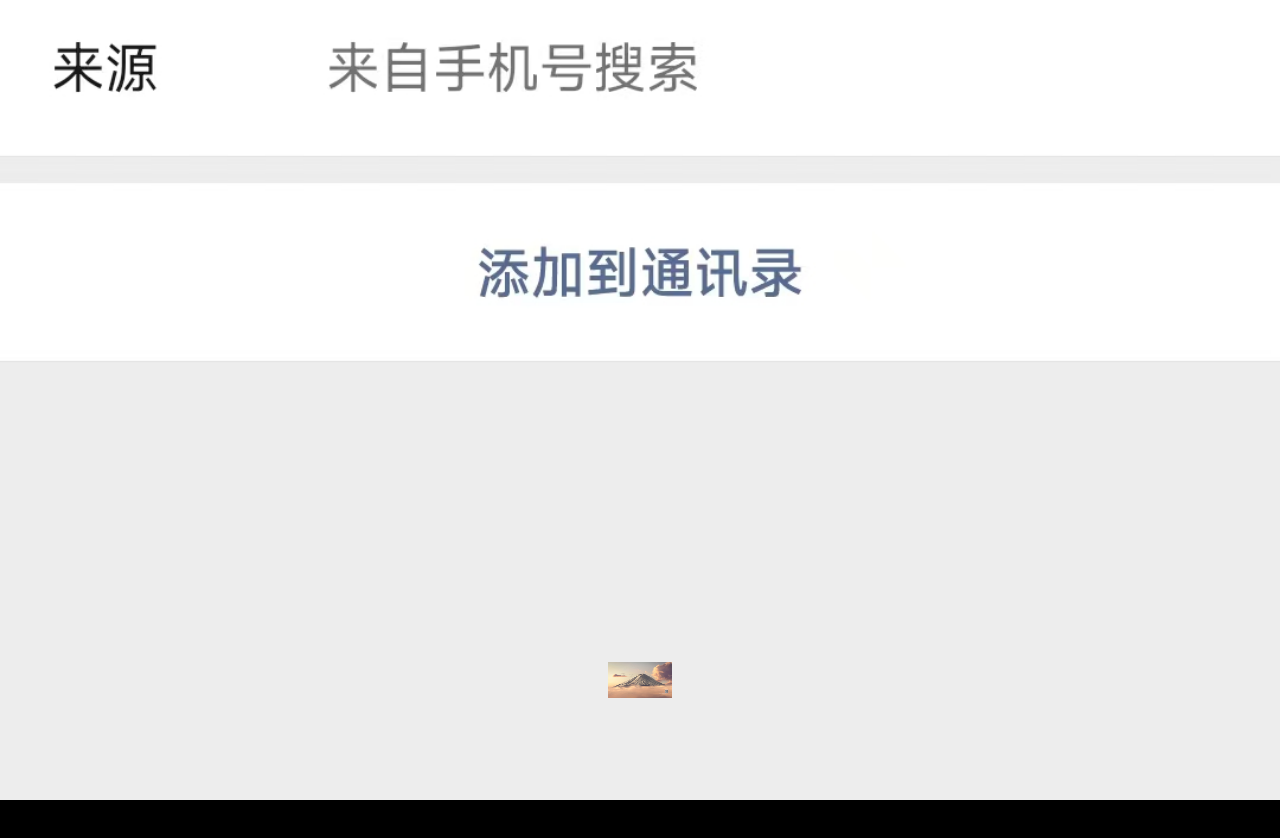
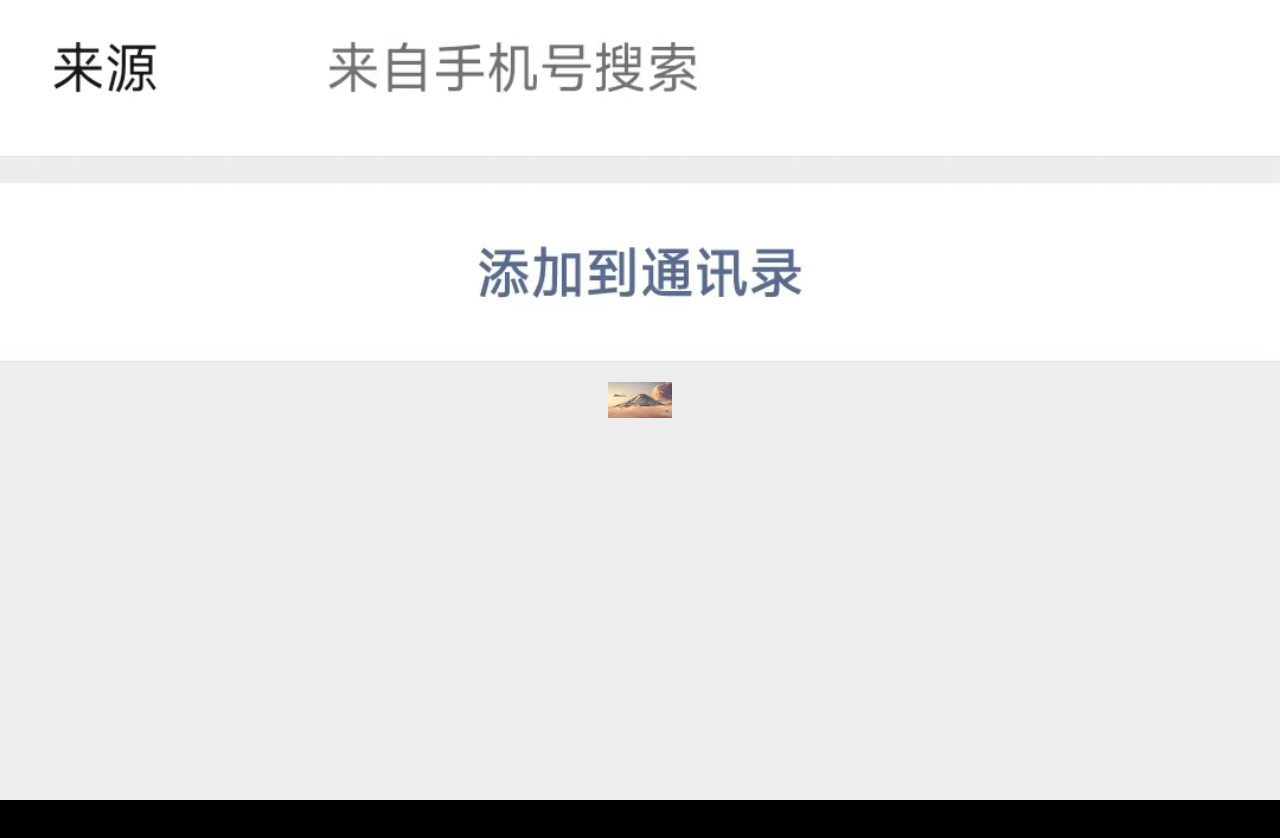
Before and after one commit to cixiaozha/xiaozha, a plain HTML site: page index.html in a window 1280 px wide. After the commit the page ends 800 px from the top, so only its background shows below. Drawn offline with Linux system fonts and the light colour scheme.

Commit message:
Update index.html

```diff
--- a/index.html
+++ b/index.html
@@ -30,7 +30,6 @@
 
     .image-container {
       position: absolute;
-      top: 40%;
       z-index: 2;
       cursor: grab;
       touch-action: none;
```
